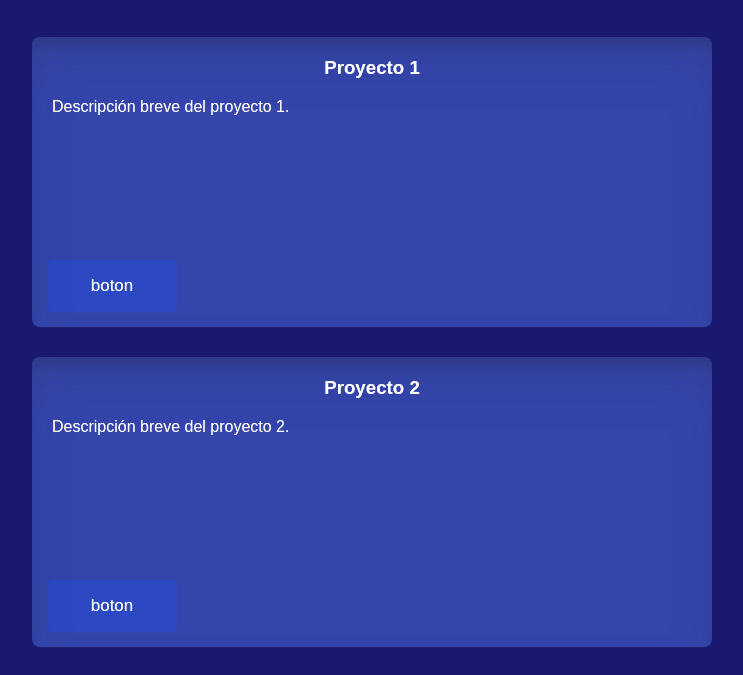
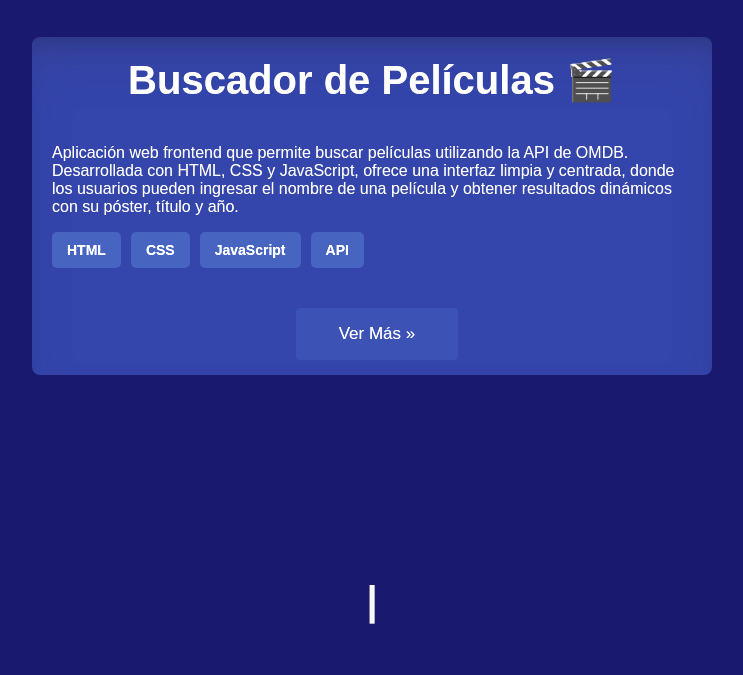
Before and after one commit to kbarrioss/kevinBarriosDev.github.io, a plain HTML site: page index.html in a window 1280 px wide. Shown: the part 665-1340 px from the top of the page, without its empty margins (268-1011 px from the left). Drawn offline with Linux system fonts and the light colour scheme.

Commit message:
Creacion del Link de Busqueda de Peliculas

```diff
--- a/CSS/style.css
+++ b/CSS/style.css
@@ -143,7 +143,7 @@ nav ul li a {
     box-shadow: rgba(50, 50, 93, 0.25) 0px 30px 50px -12px inset, rgba(0, 0, 0, 0.3) 0px 18px 26px -18px inset;
     filter: brightness(1.2);
     width: 50%;
-    height: 15.625rem;
+    height: 18.625rem;
     padding: 1.25rem;
     margin: 1.875rem auto;
     border-radius: 0.5rem;
@@ -160,12 +160,37 @@ nav ul li a {
 .proyecto h3 {
     text-align: center;
     margin-top: 0;
+    font-size: 2.5rem;
 }
-/* From Uiverse.io by NorthFishHasNa */
-button {
+.lenguajes-utilizados {
+    display: flex;
+    flex-wrap: wrap;
+    gap: 10px;
+    justify-content: left;
+    padding: 0;
+    margin: 10px 0;
+    list-style: none;
+}
+
+.lenguaje-proyecto {
+    background-color: rgb(59, 83, 160);
+    color: white;
+    font-weight: bold;
+    border-radius: 5px;
+    padding: 10px 15px;
+    text-align: center;
+    font-size: 14px;
+    transition: all 0.3s ease-in-out;
+}
+
+.lenguaje-proyecto:hover {
+    background-color: rgba(99, 123, 201, 0.466);
+    transform: scale(1.05);
+}
+.boton-proyecto {
     display: inline-block;
     border-radius: 4px;
-    background-color: rgba(24, 67, 207, 0.308);
+    background-color: rgba(59, 82, 160, 0.466);
     border: none;
     color: #FFFFFF;
     text-align: center;
@@ -175,35 +200,18 @@ button {
     transition: all 0.5s;
     cursor: pointer;
     margin: 5px;
-    position: absolute; /* Para posicionarlo dentro del contenedor */
-    bottom: 10px; /* Distancia desde el fondo del div */
-    left: 10px; /* Distancia desde la izquierda del div */
-  }
+    text-decoration: none;
 
-  button span {
-    cursor: pointer;
-    display: inline-block;
-    position: relative;
-    transition: 0.5s;
-  }
+    /* Centrado horizontal absoluto */
+    position: absolute;
+    bottom: 10px;
+    left: 50%;
+    transform: translateX(-50%);
+}
 
-  button span:after {
-    content: '»';
-    position: absolute;
-    opacity: 0;
-    top: 0;
-    right: -15px;
-    transition: 0.5s;
-  }
-
-  button:hover span {
-    padding-right: 15px;
-  }
-
-  button:hover span:after {
-    opacity: 1;
-    right: 0;
-  }
+.boton-proyecto:hover {
+    background-color: rgba(59, 82, 160, 0.7);
+}
 
 #lenguajes {
     width: 70%;
@@ -290,7 +298,7 @@ button {
     }
 
     nav ul li {
-        margin: 0 0.625rem;
+        margin:  0 0.625rem;
     }
 
     nav ul li a {
@@ -337,7 +345,7 @@ button {
     }
     .proyecto {
         width: 75%;
-        height: 18.625rem;
+        height: 20.625rem;
         padding: 1rem;
     }
 
@@ -383,8 +391,11 @@ button {
     }
     .proyecto {
         width: 75%;
-        height: 18.625rem;
+        height: 20.625rem;
         padding: 1rem;
+    }
+    .proyecto h3{
+        font-size: 2rem;
     }
     #lenguajes {
         width: 100%;
@@ -402,7 +413,7 @@ button {
     @media (min-width: 320px) and (max-width: 480px) {
         nav {
             width: 110%;
-            height: 70px;
+            height: 5px;
             border-radius: 0;
             margin: 0;
             padding: 12px 0;
@@ -434,7 +445,7 @@ button {
         nav ul li a {
             color:#ffffff;
             text-decoration: none;
-            padding: 0.5rem 0;
+            padding: 1rem 0;
             display: block;
             font-size: 1rem;
             transition: background-color 0.3s, color 0.3s;
@@ -466,9 +477,12 @@ button {
 
     .proyecto {
         width: 80%;
+        height: 20.625rem;
         padding: 0.75rem;
     }
-
+    .proyecto h3{
+        font-size: 1.8rem;
+    }
     #Contacto .social-icons a {
         width: 2rem;
         height: 2rem;
--- a/index.html
+++ b/index.html
@@ -36,17 +36,24 @@
     <section id="proyectos">
         <h2>Mis Proyectos</h2>
         <div class="proyecto">
-            <h3>Proyecto 1</h3>
-            <p>Descripción breve del proyecto 1.</p>
-            <button><span>boton</span></button>
+            <h3>Buscador de Películas 🎬</h3>
+            <p>Aplicación web frontend que permite buscar películas utilizando
+            la API de OMDB. Desarrollada con HTML, CSS y JavaScript, ofrece una interfaz
+            limpia y centrada, donde los usuarios pueden ingresar el nombre de una película y
+            obtener resultados dinámicos con su póster, título y año.</p>
+
+            <ul class="lenguajes-utilizados">
+                <li class="lenguaje-proyecto">HTML</li>
+                <li class="lenguaje-proyecto">CSS</li>
+                <li class="lenguaje-proyecto">JavaScript</li>
+                <li class="lenguaje-proyecto">API</li>
+            </ul>
+            <a href="https://kbarrioss.github.io/MovieSearch/" target="_blank" class="boton-proyecto">Ver Más »</a>
+
         </div>
 
-        <div class="proyecto">
-            <h3>Proyecto 2</h3>
-            <p>Descripción breve del proyecto 2.</p>
-            <button><span>boton</span></button>
-        </div>
     </section>
+
     <!-- Sección de Lenguajes -->
     <section id="lenguajes">
         <h1>|</h1>
@@ -57,10 +64,15 @@
             <li class="language-item">Java</li>
             <li class="language-item">JavaScript</li>
             <li class="language-item">SQLServer</li>
+            <li class="language-item">MySQL</li>
             <li class="language-item">C#</li>
             <li class="language-item">C++</li>
             <li class="language-item">JMeter</li>
             <li class="language-item">Postman</li>
+            <li class="language-item">Git</li>
+            <li class="language-item">ASP.NET</li>
+
+
         </ul>
     </section>
 
```
